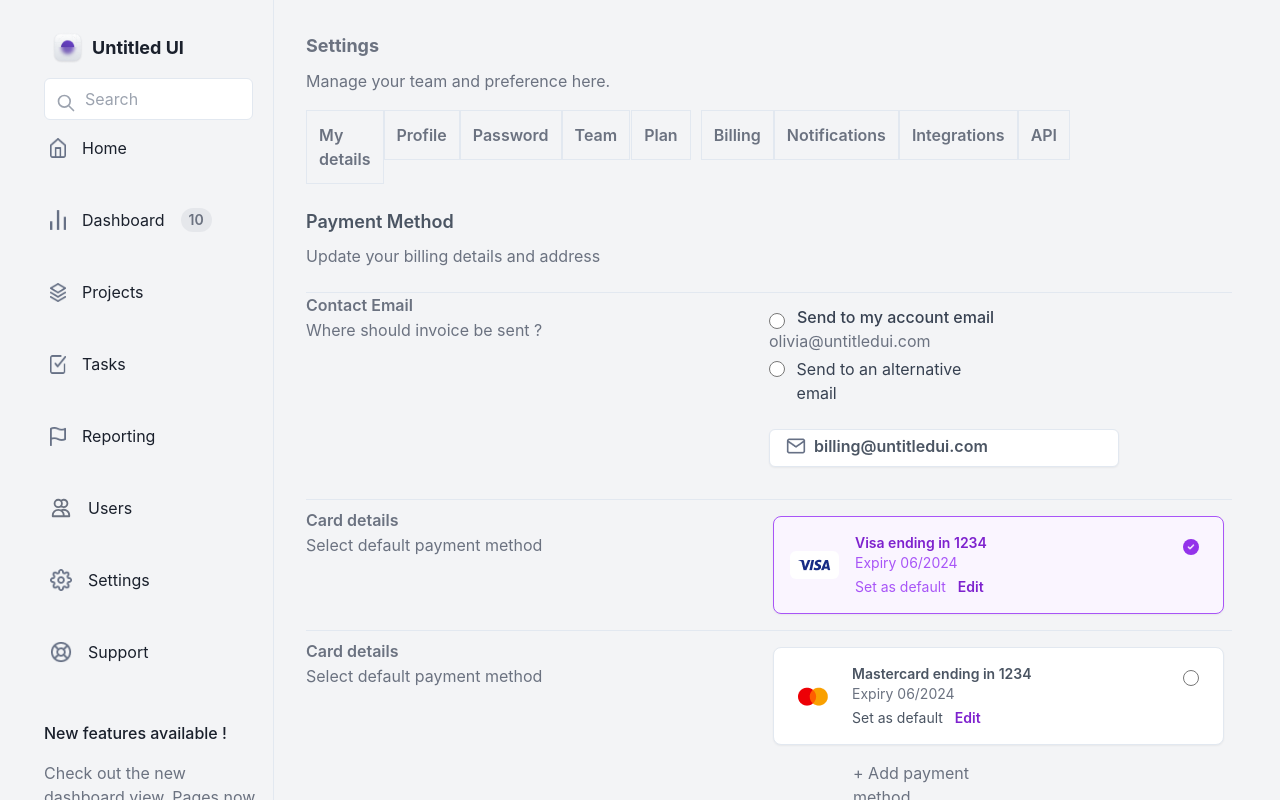
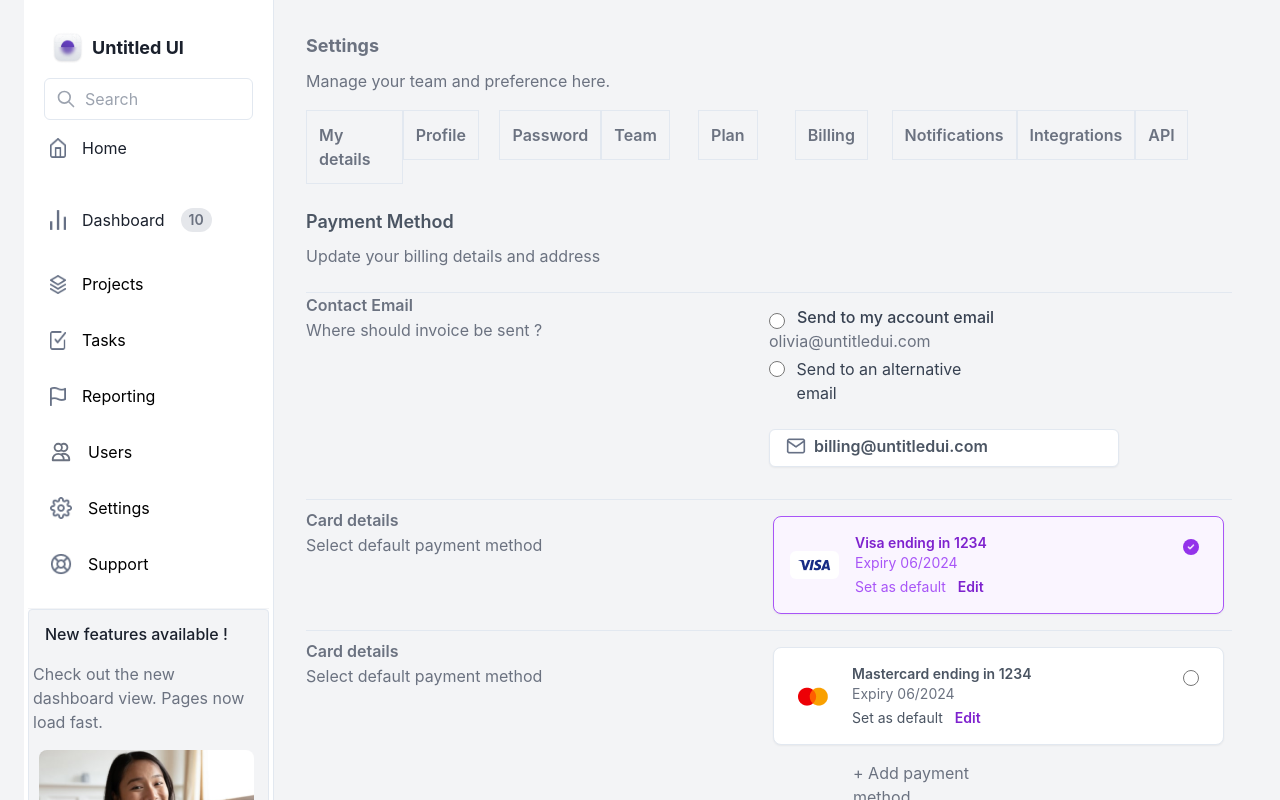
Before and after one commit to jamesoyanna/settings-page, a React (Create React App) app: page / in a window 1280 px wide. Built offline with nearby package versions, Linux system fonts and the light colour scheme.

Commit message:
Fix Sidebar responsiveness

```diff
--- a/src/components/Navbar/Navbar.jsx
+++ b/src/components/Navbar/Navbar.jsx
@@ -12,7 +12,7 @@ import { SearchIcon } from '@heroicons/react/outline'
 const Navbar = () => {
   return (
     <div>
-    <div className="md:w-[250px]  h-[91%] hidden overflow-hidden md:flex flex-col items-center justify-between px-3">
+    <div className="md:w-[250px] h-[91%] hidden overflow-hidden md:flex flex-col items-center justify-between px-3 bg-white">
     <div>
     <nav className='col-span-2 border-r border-gray-320 min-h-[90vh] w-[80px] xl:w-[250px] pt-8 px-1 flex flex-col items-start justify-between'>
       {/* Logo */}
@@ -29,7 +29,7 @@ const Navbar = () => {
       {/* search box */}
       <div className="relative mt-2 pb-2 px-4">
             <span className="absolute inset-y-0 left-0 flex items-center pl-7">
-                <SearchIcon className='w-5 h-5 text-gray-400'  />
+                <SearchIcon className='w-5 h-5 text-gray-400 mb-2'  />
             </span>
             <input type="text" className="w-full py-2 pl-10 pr-4 text-gray-700 bg-white border rounded-md dark:text-gray-300 dark:border-gray-300 focus:border-purple-400 dark:focus:border-purple-300 focus:ring-purple-300 focus:ring-opacity-40 focus:outline-none focus:ring" placeholder="Search"/>
         </div>
@@ -37,7 +37,7 @@ const Navbar = () => {
     <div className='space-y-8 w-full'>
     <div className="w-full flex items-center justify-start space-x-4 px-5 py-2 cursor-pointer group hover:bg-gray-100 border-l-2 border-transparent transform rounded-md">
     <img src={HomeIcon} alt="dahboard icon" className='h-5 w-4' />
-    <h1 className='text=gray-600 group-hover:text-black xl:flex hidden'>Home</h1>
+    <h1 className='text=gray-600 xl:flex hidden'>Home</h1>
    </div>
 
    <div className="w-full flex items-center justify-start space-x-4 px-5 py-2 cursor-pointer group hover:bg-gray-100 border-l-2 border-transparent transform rounded-md">
@@ -55,8 +55,8 @@ const Navbar = () => {
   <NavItem link={link} key={link.id} />
 ))}
  </div>
-<div className='xl:flex hidden flex-col items-center justify-center space-y-4 p-4'>
-  <h1 className='text-md w-full font-medium'>New features available !</h1>
+<div className='xl:flex hidden flex-col items-center justify-center space-y-4 border pr-2 pl-1 pb-4 bg-gray-100 rounded'>
+  <h1 className='text-md w-full font-medium mt-3 ml-6'>New features available !</h1>
   <p className='text-gray-500'>Check  out the new dashboard view. Pages now load fast.</p>
   <div className='relative'>
 <img className="max-w-lg h-auto rounded-lg" src={VideoImage} alt="video paceholder" />
@@ -85,11 +85,10 @@ const Navbar = () => {
 }
 
 const  NavItem = ({link}) => {
-  const [activeNavitem, setActiveNavitem] = useState(false);
   return (
-    <div onClick={()=> setActiveNavitem(link.id) } className= {`w-full flex items-center justify-start space-x-4 px-5 py-2 cursor-pointer group hover:bg-gray-100 border-l-2 border-transparent transform rounded-md ${ activeNavitem === link.id && "bg-gray-200"}`}  key={link.id} >
+    <div className= "w-full flex items-center justify-start space-x-4 px-5 cursor-pointer group hover:bg-gray-100 border-l-2 border-transparent transform rounded-md"  key={link.id} >
     <span>{link.icon}</span>
-    <h1 className={`text=gray-600 group-hover:text-black xl:flex hidden ${ activeNavitem === link.id && "text-black"}`}>{link.title}</h1>
+    <h1 className="text=gray-600 xl:flex hidden text-black">{link.title}</h1>
    </div>
 
   )
--- a/src/components/header/Header.jsx
+++ b/src/components/header/Header.jsx
@@ -20,14 +20,14 @@ import {
 function Header() {
   const [isOpen, setIsOpen] = useState(false);
   return (
-    <div className="md:hidden flex w-[365px]">
-      <div className="border border-gray-200 w-full flex md:space-x-2 md:pb-6 pb-2 justify-start md:justify-start">
+    <div className="md:hidden flex w-[380px] border-2 py-1 border-gray-300 p-3">
+      <div className="w-full flex md:space-x-2 md:pb-6 pb-3 justify-start md:justify-start">
         <img
           className="md:w-12 md:h-12 w-10 h-10"
           src={Logo}
           alt="logo"
         />
-        <span className="text-lg font-bold mt-3 mr-2">
+        <span className="text-lg font-bold mt-2">
         Untitled UI
         </span>
         </div>
@@ -40,7 +40,7 @@ function Header() {
       )}
 
  {/* small-screens navbar */}
- <div className="md:w-[250px] h-[91%] overflow-hidden md:flex flex-col items-center justify-between px-3">
+ <div className="md:w-[250px] h-[91%] overflow-hidden md:flex flex-col items-center justify-between px-3 bg-white">
         <Drawer
           isOpen={isOpen}
           placement="left"
@@ -54,10 +54,10 @@ function Header() {
                {/* start */}
                <nav>
       {/* Logo */}
-      <div className="px-6">
+      <div>
             <a href="/" className="inline-flex space-x-2 items-center">
                 <span>
-                    <img className="full w-8 h-8" src={Logo} alt="logo" />
+                    <img className="w-10 h-10" src={Logo} alt="logo" />
                 </span>
                 <span className="text-lg font-bold">
                     Untitled UI
@@ -66,25 +66,22 @@ function Header() {
            </div>
       {/* search box */}
       <div className="relative mt-2 pb-2 px-4">
-            <span className="absolute inset-y-0 left-0 flex items-center pl-7">
-                <SearchIcon className='w-5 h-5 text-gray-400'  />
+            <span className="absolute inset-y-0 left-1 flex items-center pl-6">
+                <SearchIcon className='w-5 h-5 text-gray-400 mb-2'/>
             </span>
-            <input type="text" className="w-full py-2 pl-10 pr-4 text-gray-700 bg-white border rounded-md dark:text-gray-300 dark:border-gray-300 focus:border-purple-400 dark:focus:border-purple-300 focus:ring-purple-300 focus:ring-opacity-40 focus:outline-none focus:ring" placeholder="Search"/>
+            <input type="text" className="w-full py-1 pl-10 text-gray-700 bg-white border rounded-md dark:border-gray-300 focus:border-purple-400 dark:focus:border-purple-300 focus:ring-purple-300 focus:ring-opacity-40 focus:outline-none focus:ring" placeholder="Search"/>
         </div>
       {/* search end */}
     <div className='space-y-8 w-full'>
-    <div className="w-full flex items-center justify-start space-x-4 px-5 py-2 cursor-pointer group hover:bg-gray-100 border-l-2 border-transparent transform rounded-md">
+    <div className="w-full flex justify-start space-x-4 px- py-2 cursor-pointer group hover:bg-gray-100 border-transparent transform rounded-md">
     <img src={HomeIcon} alt="dahboard icon" className='h-5 w-4' />
     <h1 className='text=gray-600 group-hover:text-black xl:flex '>Home</h1>
    </div>
-
-   <div className="w-full flex items-center justify-start space-x-4 px-5 py-2 cursor-pointer group hover:bg-gray-100 border-l-2 border-transparent transform rounded-md">
+   <div className="w-full flex items-center space-x-4 cursor-pointer group hover:bg-gray-100 border-l-2 border-transparent transform rounded-md">
    <img src={DashboardIcon} alt="dahboard icon" className='h-5 w-4' />
     <h1 className='text=gray-600 group-hover:text-black xl:flex'>Dashboard</h1>
     <span className="flex items-center justify-center text-sm text-gray-500 font-semibold bg-gray-200 h-6 px-2 rounded-full ml-auto">10</span>
    </div>
-
-
         {navLinks.slice(0,6).map((link) =>(
      <NavItem link={link} key={link.id} />
 ))}
@@ -93,8 +90,8 @@ function Header() {
   <NavItem link={link} key={link.id} />
 ))}
  </div>
-<div className='xl:flex hidden flex-col items-center justify-center space-y-4 p-4'>
-  <h1 className='text-md w-full font-medium'>New features available !</h1>
+<div className='xl:flex flex-col items-center justify-center space-y-2 border pl-6 pb-4 bg-gray-100 rounded'>
+  <h1 className='text-md w-full font-medium mt-4 ml-6'>New features available !</h1>
   <p className='text-gray-500'>Check  out the new dashboard view. Pages now load fast.</p>
   <div className='relative'>
 <img className="max-w-lg h-auto rounded-lg" src={VideoImage} alt="video paceholder" />
--- a/src/components/settings/Settings.jsx
+++ b/src/components/settings/Settings.jsx
@@ -12,9 +12,10 @@ const Settings = () => {
     <h1 className="mb-2 font-bold text-lg text-gray-500"> Settings</h1>
     <p className="text-base leading-relaxed text-left text-gray-500"> Manage your team and preference here. </p>
     </div>
-    <ul className='flex mt-4'>
+
+    <ul className='flex mt-4 w-full'>
     {settingsData.map((item) =>(
-        <li className='w-[100px] xl:w-full ' key={item.id} >
+        <li className='w-[100px] xl:w-full' key={item.id} >
         <a href='/' className=' text-gray-500 border inline-block py-3 px-3 font-semibold'>{item.title}</a>
         </li>
     ))}
```
